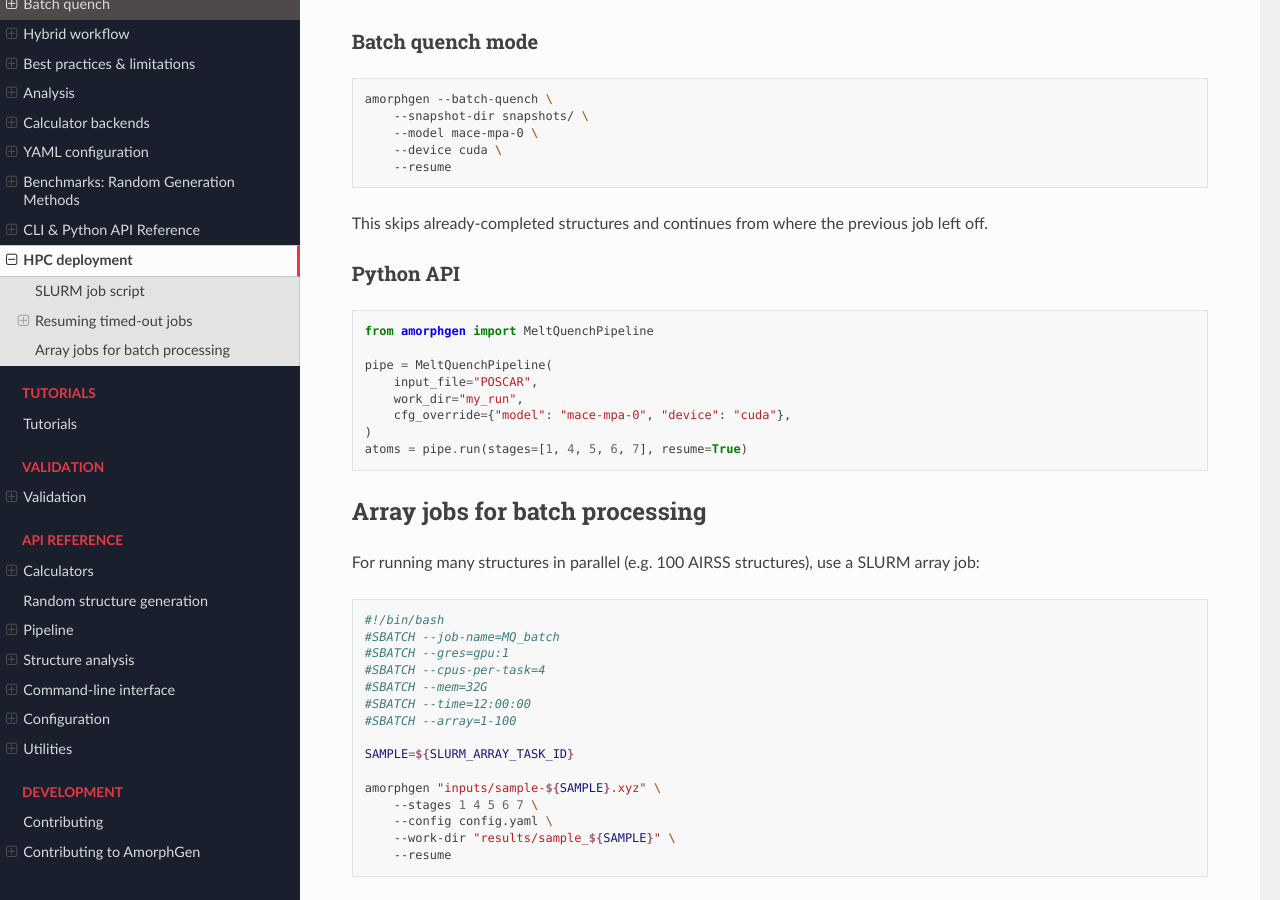
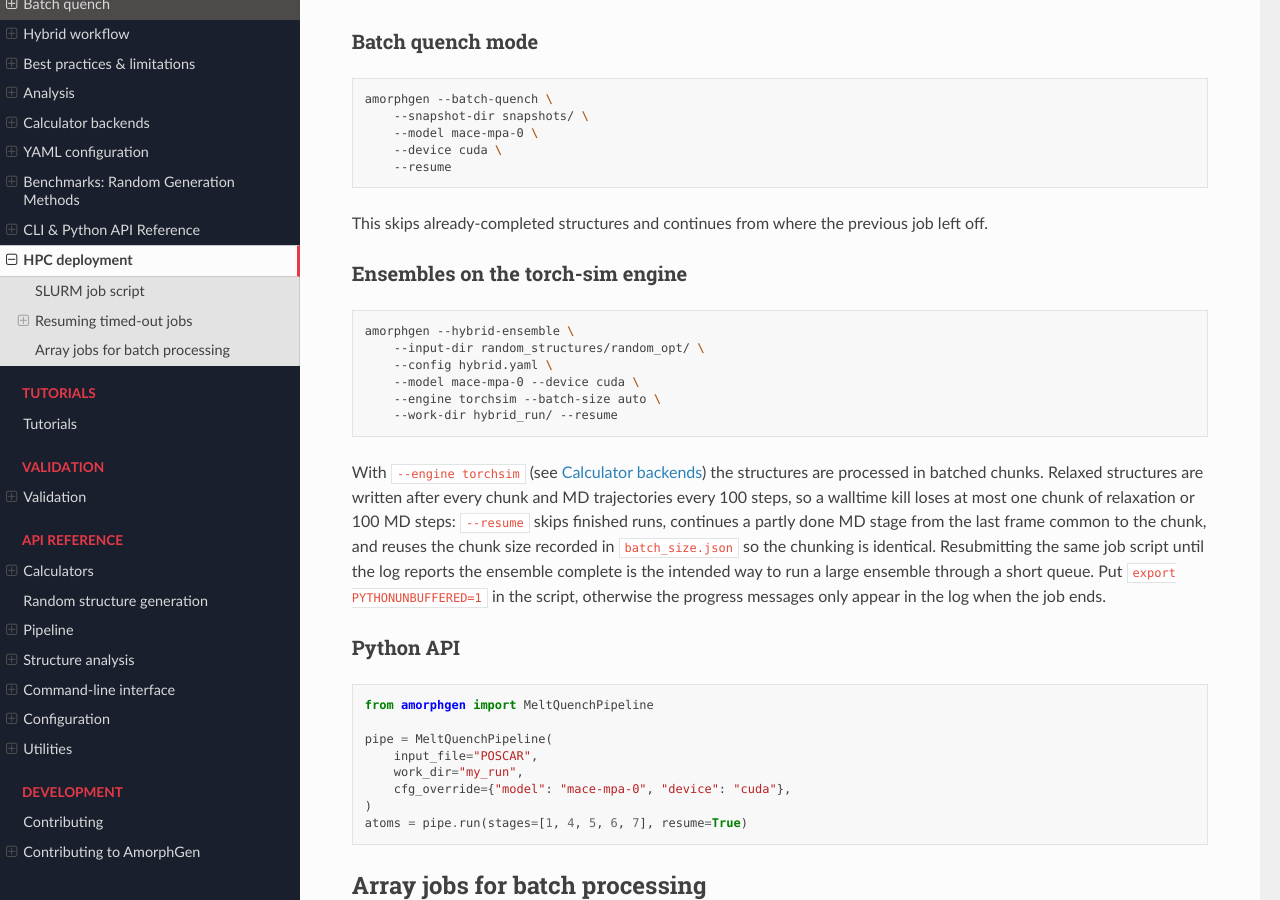
Before and after one commit to SMTG-Bham/AmorphGen, a Sphinx documentation site: the page built from docs/guides/hpc.md, in a window 1280 px wide and 900 px high, scrolled down 873 px. Built offline with Sphinx 7.4.7 and the Read the Docs theme 3.1.0, drawn with Linux system fonts in a browser that asks for light colours.

Commit message:
docs: torch-sim engine in the installation, quick start, hybrid, HPC and index pages; BlueBEAR job validating the torch-sim phase-3 features

````diff
--- a/docs/guides/hpc.md
+++ b/docs/guides/hpc.md
@@ -47,6 +47,28 @@ amorphgen --batch-quench \
 
 This skips already-completed structures and continues from where the previous job left off.
 
+### Ensembles on the torch-sim engine
+
+```bash
+amorphgen --hybrid-ensemble \
+    --input-dir random_structures/random_opt/ \
+    --config hybrid.yaml \
+    --model mace-mpa-0 --device cuda \
+    --engine torchsim --batch-size auto \
+    --work-dir hybrid_run/ --resume
+```
+
+With `--engine torchsim` (see {doc}`backends`) the structures are processed
+in batched chunks. Relaxed structures are written after every chunk and MD
+trajectories every 100 steps, so a walltime kill loses at most one chunk of
+relaxation or 100 MD steps: `--resume` skips finished runs, continues a
+partly done MD stage from the last frame common to the chunk, and reuses the
+chunk size recorded in `batch_size.json` so the chunking is identical.
+Resubmitting the same job script until the log reports the ensemble complete
+is the intended way to run a large ensemble through a short queue. Put
+`export PYTHONUNBUFFERED=1` in the script, otherwise the progress messages
+only appear in the log when the job ends.
+
 ### Python API
 
 ```python
````
Also changed, not shown: README.md (+41 -1 lines), docs/getting-started/installation.md (+16 -0 lines), docs/getting-started/quickstart.md (+22 -0 lines), docs/guides/hybrid-workflow.md (+19 -0 lines), docs/index.md (+1 -0 lines), 1 other file.
